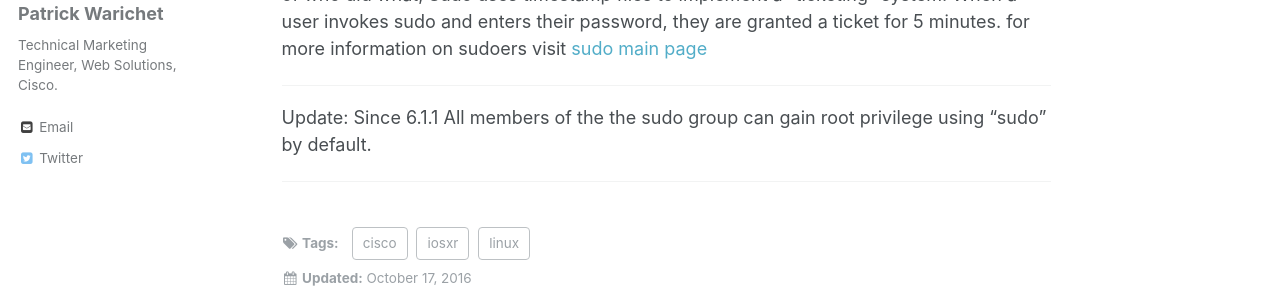
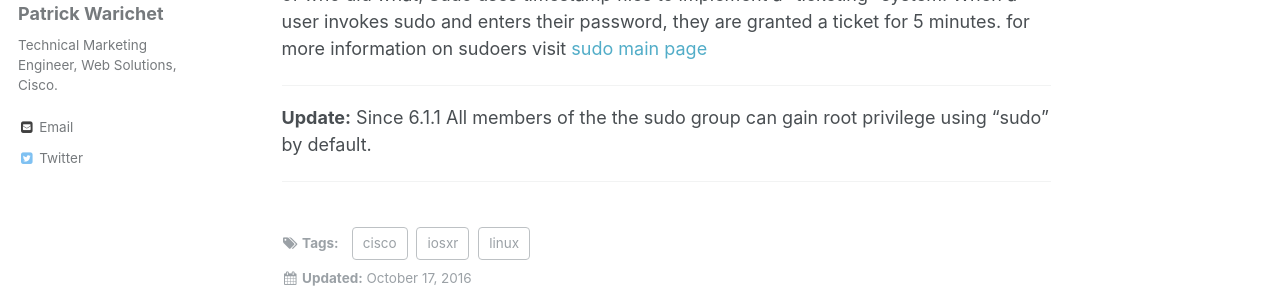
Before and after one commit to xrdocs/software-management, a Jekyll site: the page built from _blogs/2016-10-17-ios-xr-users-and-groups-inside-linux.md, in a window 1280 px wide and 900 px high, scrolled down 1843 px. Shown: the part 153-453 px from the top of the window. Built offline with Jekyll 4.4.1, drawn with Linux system fonts in a browser that asks for light colours; comment, search, counter and statistics services are not loaded; part of the change alters nothing that is shown.

```diff
--- a/_blogs/2016-10-17-ios-xr-users-and-groups-inside-linux.md
+++ b/_blogs/2016-10-17-ios-xr-users-and-groups-inside-linux.md
@@ -66,6 +66,6 @@ uid=1010(test10) gid=1019(test10) groups=1019(test10),27(sudo),1001(maintenance)
 After the line has been modified any user member of the sudo group can gain root privilege using the sudo command. Sudo logs each command, providing a clear audit trail of who did what, Sudo uses timestamp files to implement a "ticketing" system. When a user invokes sudo and enters their password, they are granted a ticket for 5 minutes. for more information on sudoers visit [sudo main page](https://www.sudo.ws/sudo.html "sudo main page")
 
 ---
-Update: Since 6.1.1 All members of the the sudo group can gain root privilege using "sudo" by default.
+**Update:** Since 6.1.1 All members of the the sudo group can gain root privilege using "sudo" by default.
 
 ---
```
